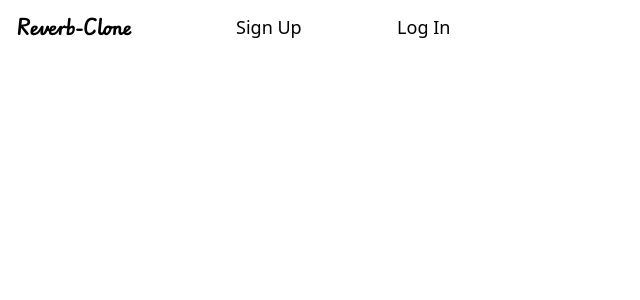
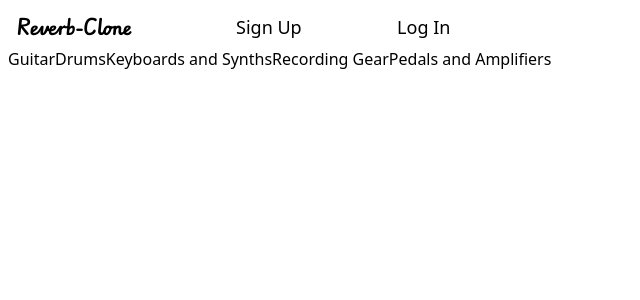
Before and after one commit to Juan-Ceballos/Reverb-Clone-FSW, a React (Vite) app in the folder frontend/: page / in a window 1280 px wide. Before the commit this address had no page. Shown: the top 300 px of the page, without its empty margins (0-640 px from the left). Built offline with nearby package versions, Linux system fonts and the light colour scheme.

Commit message:
added navitem mapping with text embedded links for subnavbar component added instance to dom through main app component

```diff
--- a/frontend/src/App.jsx
+++ b/frontend/src/App.jsx
@@ -5,6 +5,7 @@ import RegisterForm from './RegisterForm'
 import {BrowserRouter, Routes, Route} from 'react-router-dom'
 import ProfilePage from './Profile'
 import NavBar from './NavBar'
+import SubNavBar from './SubNavBar'
 
 function App() {
   const [count, setCount] = useState(0)
@@ -13,6 +14,7 @@ function App() {
   return (
     <>
       <NavBar></NavBar>
+      <SubNavBar></SubNavBar>
       <BrowserRouter>
         <Routes>
           <Route path="/register" element={<RegisterForm></RegisterForm>}>
--- a/frontend/src/SubNavBar.jsx
+++ b/frontend/src/SubNavBar.jsx
@@ -11,7 +11,23 @@ const SubNavBar = () => {
 
     return (
         <div>
-
+            <div className='sub-navbar'>
+                {
+                    navItems.map((item) => {
+                        return(
+                            <a
+                                key={item.name}
+                                href={item.href}
+                                className="nav-items"
+                            >
+                                {item.name}
+                            </a>
+                        )
+                    })
+                }
+            </div>
         </div>
     )
 }
+
+export default SubNavBar
```
